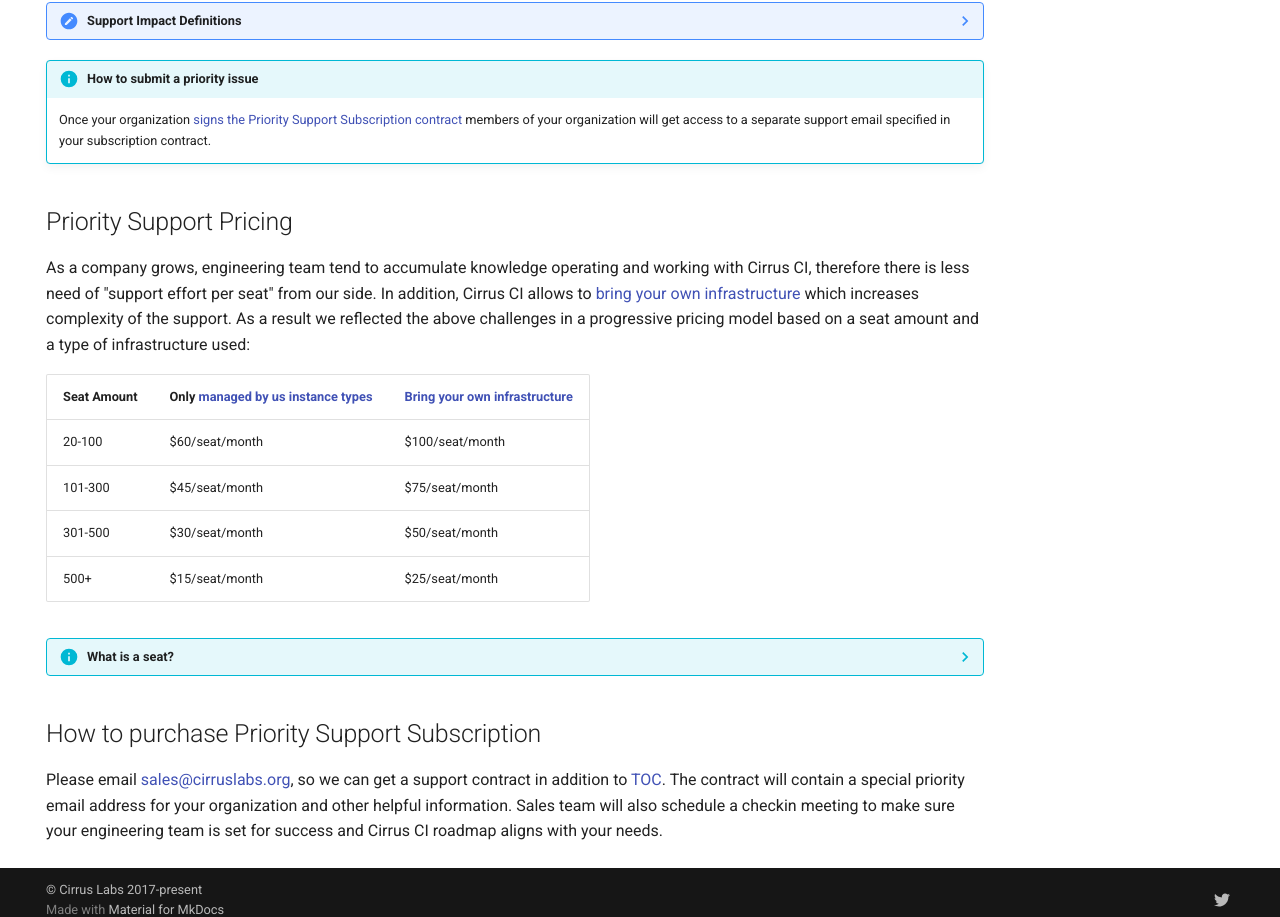
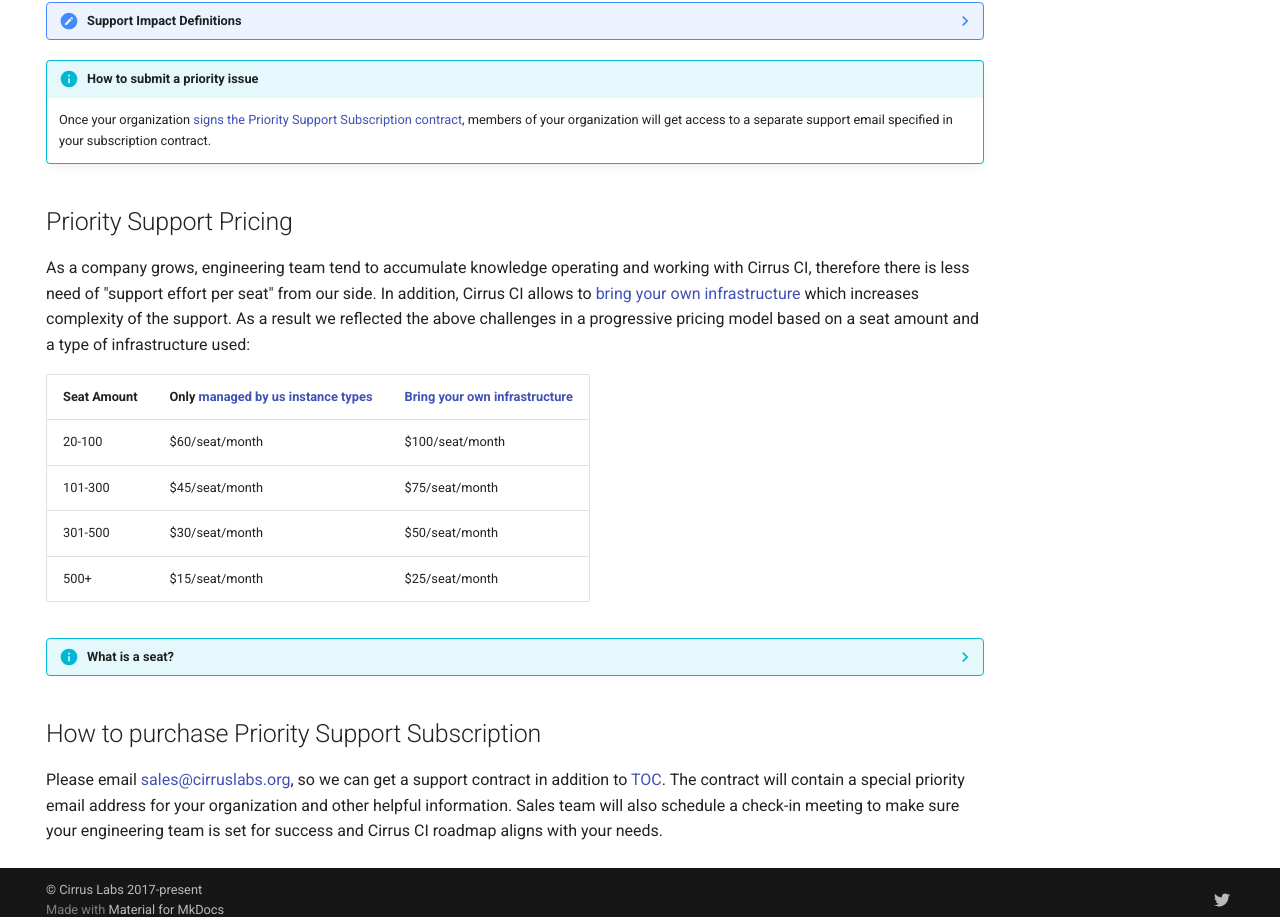
Before and after one commit to cirruslabs/cirrus-ci-docs, an MkDocs documentation site: the page built from docs/support.md, in a window 1280 px wide and 1400 px high, scrolled down 410 px. Shown: the part 467-1384 px from the top of the window. Built offline with MkDocs 1.6.1 and Material for MkDocs 9.7.7, drawn with Linux system fonts in a browser that asks for light colours; comment, search, counter and statistics services are not loaded; part of the change alters nothing that is shown; some of the changed text lies outside the part shown.

Commit message:
Apply suggestions from code review
Co-authored-by: Nikolay Edigaryev <edigaryev@gmail.com>

```diff
--- a/docs/support.md
+++ b/docs/support.md
@@ -6,10 +6,10 @@ hide:
 # General Support
 
 The best way to ask general questions about particular use cases is to email our support team at [support+ci@cirruslabs.org](mailto:support+ci@cirruslabs.org).
-Our support team is trying our best to response ASAP but there is no guarantee on a response time unless your organization enrolls in [Priority Support](#priority-support).
+Our support team is trying our best to respond ASAP, but there is no guarantee on a response time unless your organization enrolls in [Priority Support](#priority-support).
 
 If you have a feature request or noticed lack of some documentation please feel free to [create a GitHub issue](https://github.com/cirruslabs/cirrus-ci-docs/issues/new/choose).
-Our support team will answer it by replying to the issue or by updating documentation.
+Our support team will answer it by replying to the issue or by updating the documentation.
 
 # Priority Support
 
@@ -37,7 +37,7 @@ care like bi-yearly checkins to make sure Cirrus CI roadmap is aligned with your
       our On-Call Support Engineer will respond within 30 minutes. Example: Cirrus CI showing 502 errors for all users.
 
 !!! info "How to submit a priority issue"
-    Once your organization [signs the Priority Support Subscription contract](#how-to-purchase-priority-support-subscription)
+    Once your organization [signs the Priority Support Subscription contract](#how-to-purchase-priority-support-subscription),
     members of your organization will get access to a separate support email specified in your subscription contract.
 
 ## Priority Support Pricing
@@ -65,4 +65,4 @@ pricing model based on a seat amount and a type of infrastructure used:
 
 Please email [sales@cirruslabs.org](mailto:sales@cirruslabs.org), so we can get a support contract in addition to [TOC](legal/terms.md).
 The contract will contain a special priority email address for your organization and other helpful information. Sales team will
-also schedule a checkin meeting to make sure your engineering team is set for success and Cirrus CI roadmap aligns with your needs.
+also schedule a check-in meeting to make sure your engineering team is set for success and Cirrus CI roadmap aligns with your needs.
```
